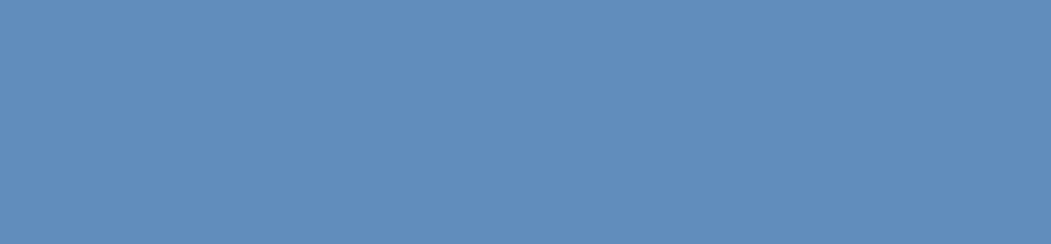
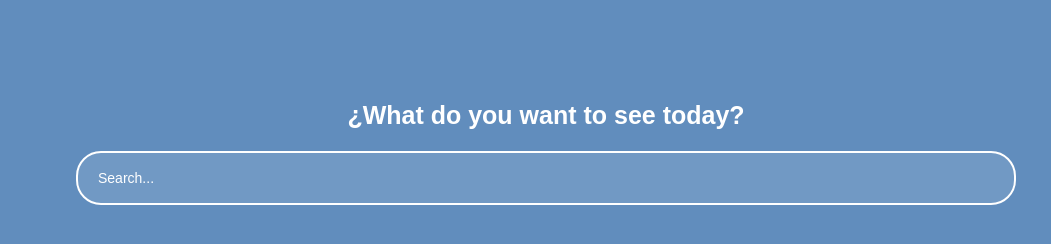
Before and after one commit to Alejo-Alvarezv/PlatformVideoWeb, a plain HTML site: page index.html in a window 1280 px wide. Shown: the full height of the page, 94-1145 px from the left. Drawn offline with Linux system fonts and the light colour scheme; a web font is replaced by a local one.

Commit message:
Add section for search video

```diff
--- a/index.html
+++ b/index.html
@@ -22,5 +22,10 @@
         </ul>
       </div>
   </header>
+
+  <section class="search">
+    <h2 class="search__title" >¿What do you want to see today?</h2>
+    <input class="search__input" type="text" placeholder="Search...">
+  </section>
 </body>
 </html>
--- a/style/style.css
+++ b/style/style.css
@@ -55,3 +55,28 @@ body {
   color: white;
   margin: 0px;
 }
+.search {
+  height: 300px;
+  text-align: center;
+
+}
+.search__title {
+  color: white;
+  font-size: 25px;
+}
+.search__input{
+  width: 70%;
+  background-color: rgba(255, 255, 255, 0.1);
+  border: 2px solid white;
+  border-radius: 25px;
+  color: white;
+  font-family: 'Muli', sans-serif;
+  font-size: 16px;
+  height: 50px;
+  padding: 0px 20px;
+  outline: none;
+}
+::placeholder{
+  color: white;
+  font-size: 14px;
+}
```
